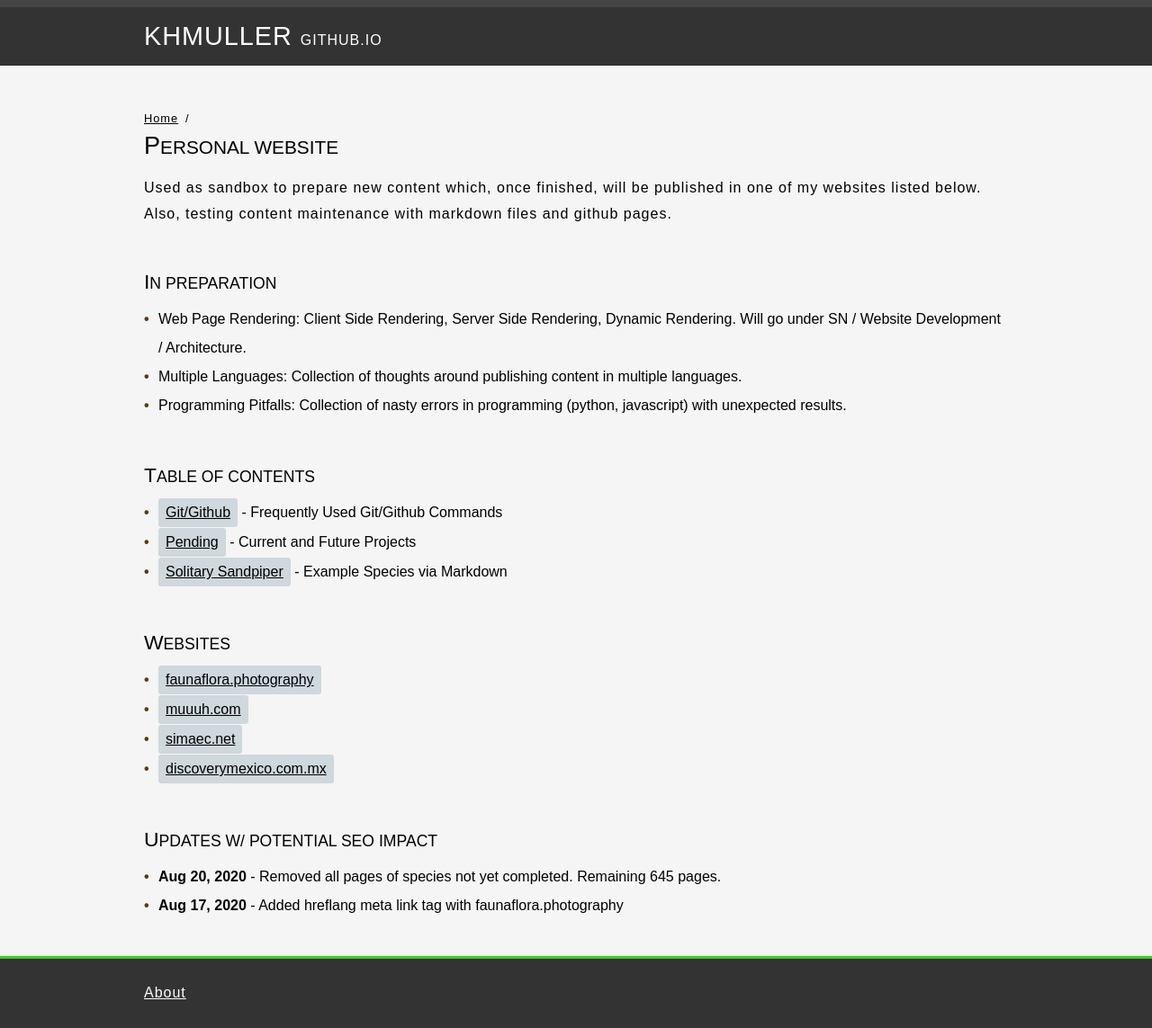
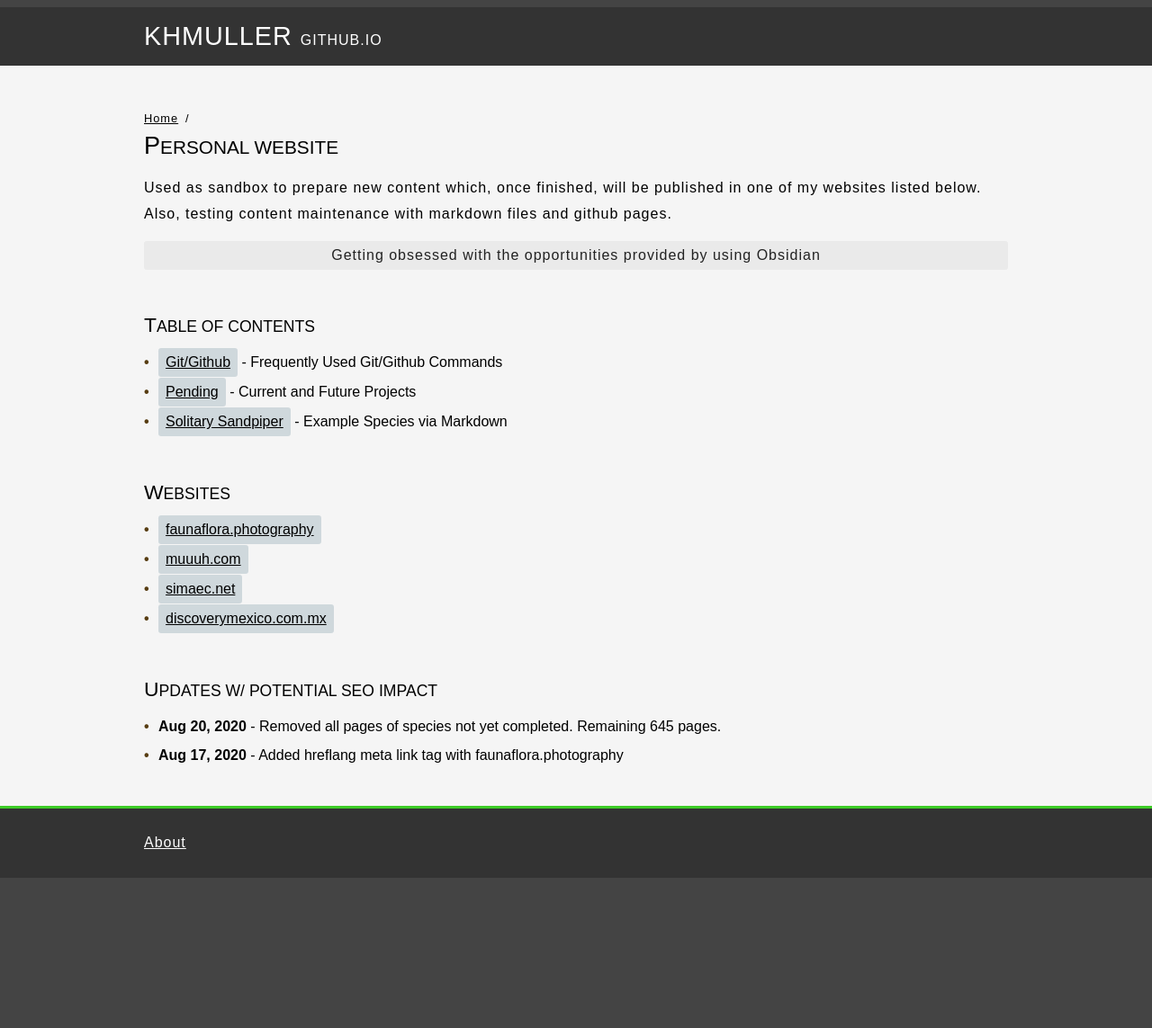
Before and after one commit to KHMuller/khmuller.github.io, a Jekyll site: the page built from index.md, in a window 1280 px wide. Shown: the whole page at 90% size. Built offline with Jekyll 4.4.1, drawn with Linux system fonts in a browser that asks for light colours; after the commit the page ends 976 px from its top, so only the background shows below that.

Commit message:
Update index.md

```diff
--- a/index.md
+++ b/index.md
@@ -9,11 +9,8 @@ canonical: https://khmuller.github.io
 
 Used as sandbox to prepare new content which, once finished, will be published in one of my websites listed below. Also, testing content maintenance with markdown files and github pages.
 
-### In Preparation
-
-- Web Page Rendering: Client Side Rendering, Server Side Rendering, Dynamic Rendering. Will go under SN / Website Development / Architecture.
-- Multiple Languages: Collection of thoughts around publishing content in multiple languages.
-- Programming Pitfalls: Collection of nasty errors in programming (python, javascript) with unexpected results.
+{: .enhanced}
+Getting obsessed with the opportunities provided by using Obsidian
 
 ### Table of Contents
 
```
